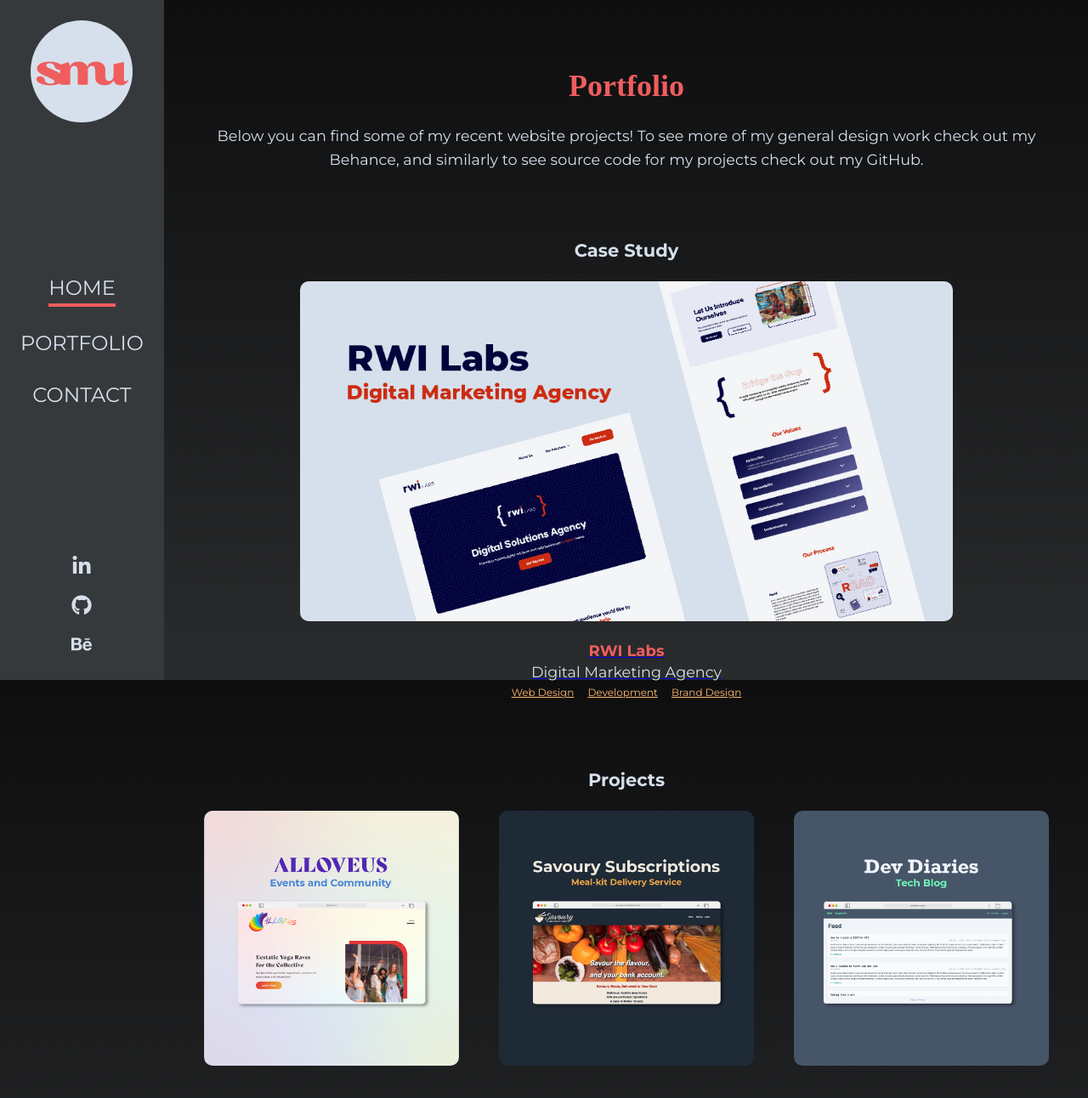
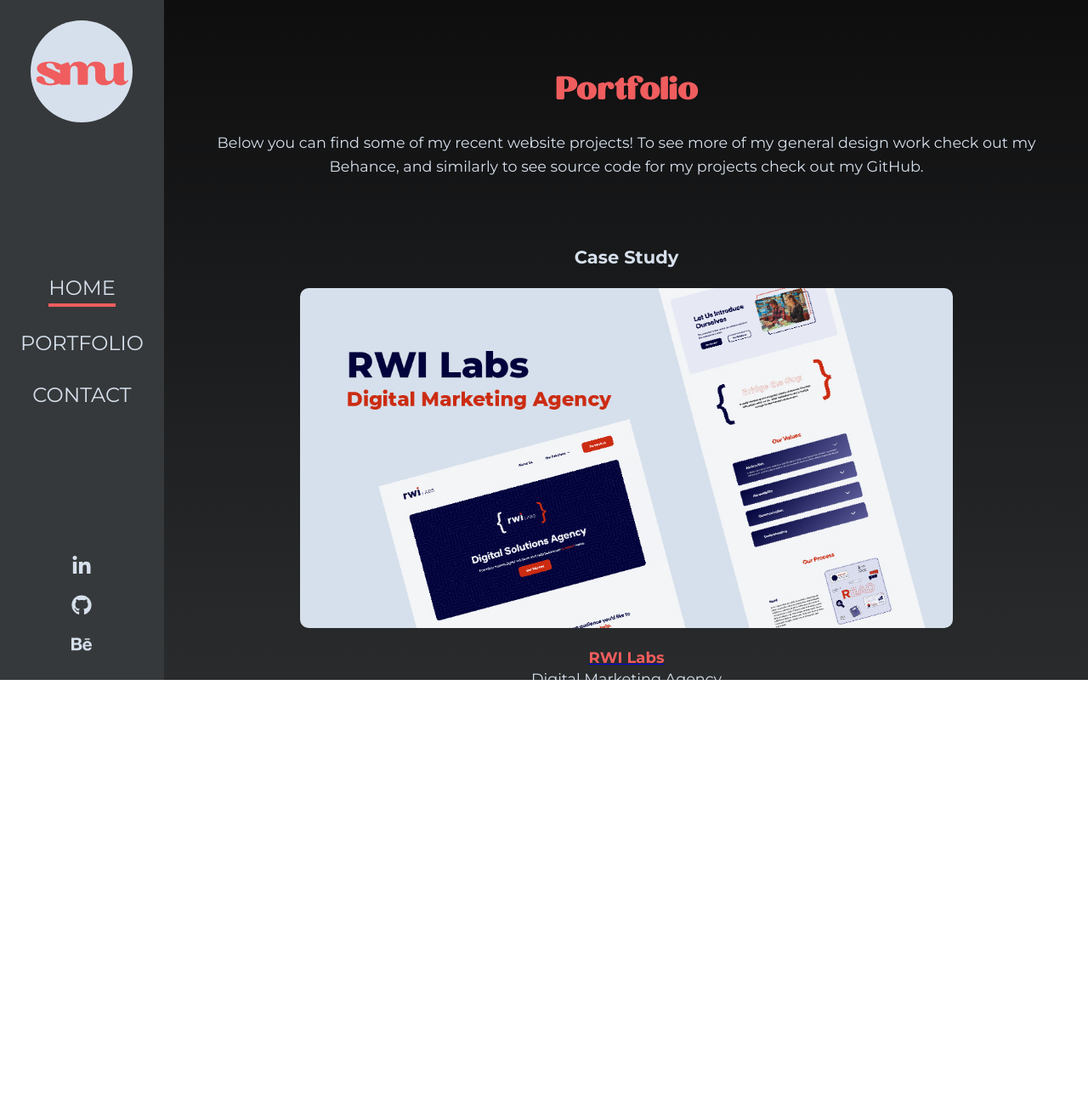
Before and after one commit to samurwin/samurwin.github.io, a React (Create React App) app: page /portfolio in a window 1280 px wide. Shown: the top 1292 px of the page at 85% size. After the commit the page ends 800 px from the top, so only its background shows below. Built offline with nearby package versions, Linux system fonts and the light colour scheme.

Commit message:
formatting on safari

```diff
--- a/src/index.css
+++ b/src/index.css
@@ -15,15 +15,18 @@
 }
 
 @font-face {
-  font-family: "MilgranCondensed";
-  src: local("MilgranCondensed"),
-  url("./assets/fonts/Milgran-Condensed.otf") format("opentype");
+  font-family: "Milgran";
+  src: local("Milgran"),
+  url("./assets/fonts/Milgran.otf") format("opentype");
 }
 
 * {
   margin: 0;
   padding: 0;
   box-sizing: border-box;
+}
+html, body {
+  overflow-x: hidden;
 }
 
 body {
@@ -34,7 +37,6 @@
   background-position: center;
   background-repeat: no-repeat;
   height: 100vh;
-  overflow-x: hidden;
 }
 
 /* Scroll Bar */
@@ -53,7 +55,7 @@
 }
 
 .milgran {
-  font-family: milgran;
+  font-family: "Milgran";
 }
 
 h1 {
@@ -226,6 +228,9 @@
 /* FONT UTILS */
 .underline {
   text-decoration: underline;
+}
+.noDecoration {
+  text-decoration: none !important;
 }
 
 .text-uppercase {
--- a/src/pages/Portfolio.js
+++ b/src/pages/Portfolio.js
@@ -39,11 +39,11 @@
               ></div>
               <div>
                 <h4
-                className="text-primary text-center cursorPointer"
+                className="text-primary text-center cursorPointer noDecoration"
                 >
                   RWI Labs
                 </h4>
-                <p className="text-secondary text-center">Digital Marketing Agency</p>
+                <p className="text-secondary text-center noDecoration">Digital Marketing Agency</p>
                 <div className="flex-row align-center justify-center gapSm">
                   <p className="tagTxt">Web Design</p>
                   <p className="tagTxt">Development</p>
@@ -59,12 +59,17 @@
               {projects.map((project) => (
                   <Link to={project.path} key={project.title} className="mx-auto cursorPointer">
                     <div
-                    className="projectImg "
+                    className="projectImg"
+                    style={{
+                      backgroundImage: `url(${project.bannerImg})`,
+                      backgroundSize: 'cover',
+                      backgroundPosition: 'center'
+                    }}
                     >
-                      <img
+                      {/* <img
                       src={project.bannerImg}
                       alt={`${project.title} project link`}
-                      />
+                      /> */}
                     </div>
                   </Link>
                 ))}
--- a/src/pages/portfolio.css
+++ b/src/pages/portfolio.css
@@ -15,7 +15,8 @@
 
 .projectImg {
     aspect-ratio: 1 / 1;
-    max-height: 300px;
+    height: 300px;
+    border-radius: 10px;
     margin-left: auto;
     margin-right: auto;
 }
```
Also changed, not shown: src/assets/fonts/Milgran.otf (added).
